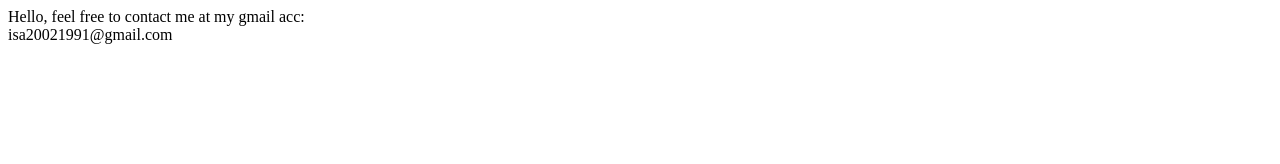
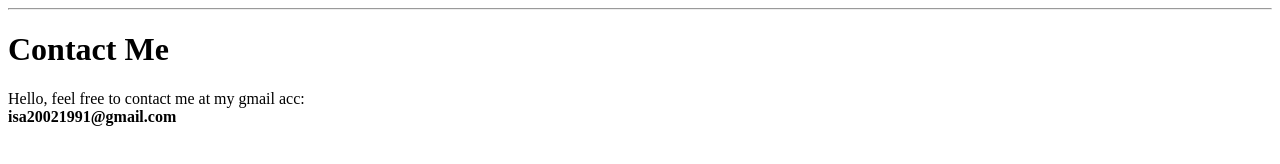
Before and after one commit to isagithubrepo/isagithubrepo.github.io, a plain HTML site: page section/contact_me/index.html in a window 1280 px wide. Drawn offline with Linux system fonts and the light colour scheme.

Commit message:
updating section

```diff
--- a/section/contact_me/index.html
+++ b/section/contact_me/index.html
@@ -1,2 +1,3 @@
+<hr/><h1>Contact Me</h1>
 Hello, feel free to contact me at my gmail acc:<br>
-<label class="simple_center">isa20021991@gmail.com<label>
+<strong><span class="email">isa20021991@gmail.com</span></strong>
```
Also changed, not shown: section/about_me/index.html (+1 -1 lines), section/personal_projects/index.html (+1 -0 lines).
